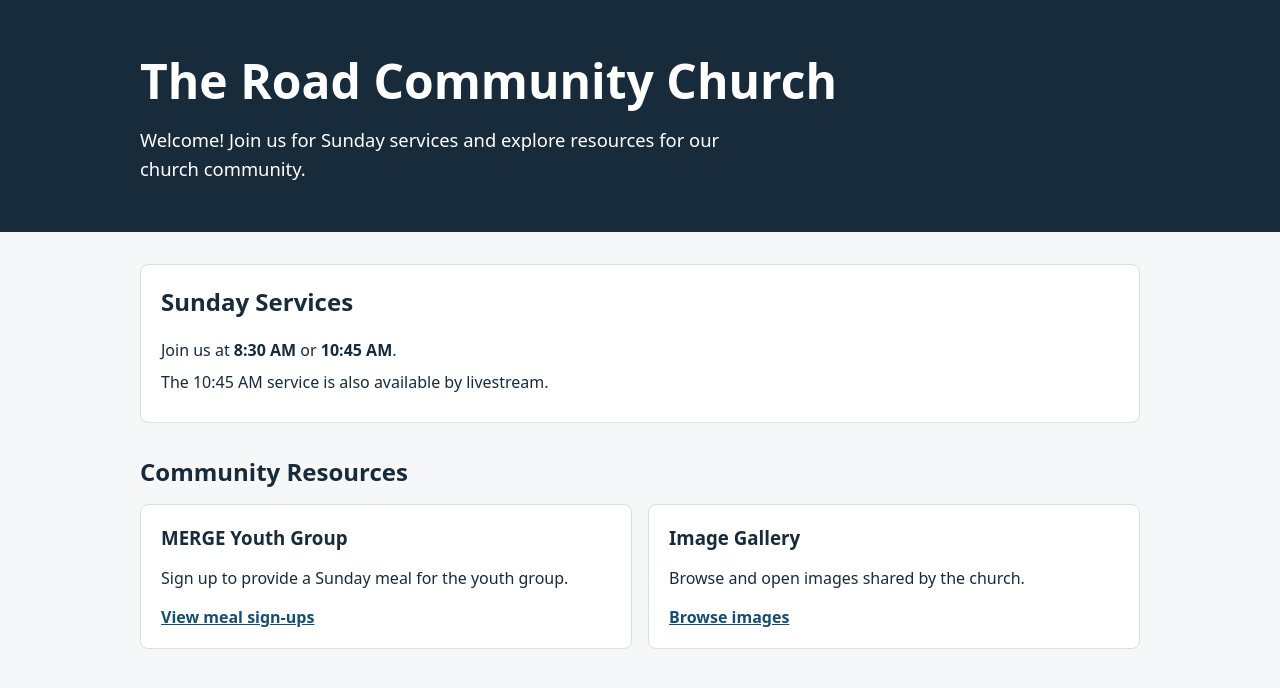
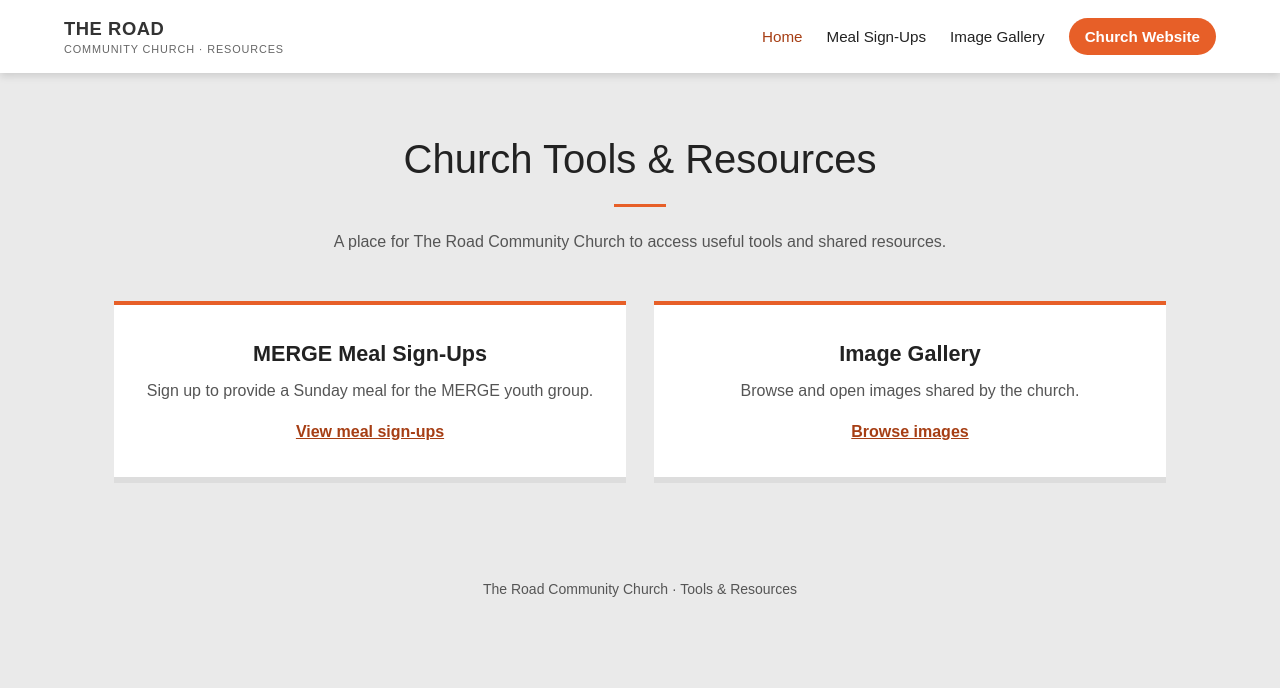
Before and after one commit to aspiece/The-Road-Community-Church, a plain HTML site: page index.html in a window 1280 px wide. Drawn offline with Linux system fonts and the light colour scheme.

Commit message:
Style resource site to match church branding
Co-authored-by: copilot-swe-agent[bot] <198982749+Copilot@users.noreply.github.com>

```diff
--- a/index.html
+++ b/index.html
@@ -3,67 +3,39 @@
 <head>
   <meta charset="utf-8">
   <meta name="viewport" content="width=device-width, initial-scale=1">
-  <title>The Road Community Church</title>
-  <style>
-    :root {
-      color-scheme: light;
-      font-family: system-ui, sans-serif;
-      color: #172b3a;
-      background: #f5f7f8;
-    }
-    body { margin: 0; }
-    header { background: #172b3a; color: #fff; padding: 3rem 1rem; }
-    .container { max-width: 1000px; margin: 0 auto; }
-    h1 { margin: 0 0 .75rem; font-size: clamp(2rem, 5vw, 3rem); }
-    header p { margin: 0; max-width: 40rem; font-size: 1.15rem; line-height: 1.6; }
-    main { padding: 2rem 1rem 3rem; }
-    h2 { margin-top: 0; }
-    .services, .resource {
-      background: #fff;
-      border: 1px solid #d8e0e4;
-      border-radius: .5rem;
-      padding: 1.25rem;
-    }
-    .services p { margin: .5rem 0; line-height: 1.5; }
-    .resources {
-      display: grid;
-      grid-template-columns: repeat(auto-fit, minmax(min(100%, 240px), 1fr));
-      gap: 1rem;
-    }
-    .resource h3 { margin: 0 0 .5rem; }
-    .resource p { line-height: 1.5; }
-    .resource a { color: #164e73; font-weight: 700; }
-    .section-title { margin: 2rem 0 1rem; }
-  </style>
+  <title>Tools &amp; Resources | The Road Community Church</title>
+  <link rel="stylesheet" href="site.css">
 </head>
 <body>
-  <header>
-    <div class="container">
-      <h1>The Road Community Church</h1>
-      <p>Welcome! Join us for Sunday services and explore resources for our church community.</p>
+  <header class="site-header">
+    <div class="site-header-inner">
+      <a class="site-brand" href="./">The Road <span>Community Church &middot; Resources</span></a>
+      <nav class="site-nav" aria-label="Main navigation">
+        <a href="./" aria-current="page">Home</a>
+        <a href="merge-meal-signups.html">Meal Sign-Ups</a>
+        <a href="Images/">Image Gallery</a>
+        <a class="church-link" href="https://www.theroadcommunitychurch.com/">Church Website</a>
+      </nav>
     </div>
   </header>
-  <main class="container">
-    <section class="services" aria-labelledby="services-title">
-      <h2 id="services-title">Sunday Services</h2>
-      <p>Join us at <strong>8:30 AM</strong> or <strong>10:45 AM</strong>.</p>
-      <p>The 10:45 AM service is also available by livestream.</p>
-    </section>
-    <section aria-labelledby="resources-title">
-      <h2 class="section-title" id="resources-title">Community Resources</h2>
-      <div class="resources">
-        <article class="resource">
-          <h3>MERGE Youth Group</h3>
-          <p>Sign up to provide a Sunday meal for the youth group.</p>
+  <main class="site-main">
+    <div class="page-intro">
+      <h1>Church Tools &amp; Resources</h1>
+      <p>A place for The Road Community Church to access useful tools and shared resources.</p>
+    </div>
+    <div class="resource-grid">
+      <article class="resource-card">
+        <h2>MERGE Meal Sign-Ups</h2>
+        <p>Sign up to provide a Sunday meal for the MERGE youth group.</p>
         <a href="merge-meal-signups.html">View meal sign-ups</a>
       </article>
-        <article class="resource">
-          <h3>Image Gallery</h3>
+      <article class="resource-card">
+        <h2>Image Gallery</h2>
         <p>Browse and open images shared by the church.</p>
         <a href="Images/">Browse images</a>
       </article>
     </div>
-    </section>
   </main>
+  <footer class="site-footer">The Road Community Church &middot; Tools &amp; Resources</footer>
 </body>
 </html>
--- /dev/null
+++ b/site.css
@@ -0,0 +1,96 @@
+:root {
+  color-scheme: light;
+  font-family: Arial, Helvetica, sans-serif;
+  color: #222;
+  background: #eaeaea;
+}
+
+* { box-sizing: border-box; }
+body { margin: 0; background: #eaeaea; }
+a { color: #a63e14; }
+a:focus-visible, button:focus-visible, input:focus-visible {
+  outline: 3px solid #9a380f;
+  outline-offset: 3px;
+}
+
+.site-header {
+  background: #fff;
+  box-shadow: 0 3px 8px #0002;
+}
+.site-header-inner {
+  max-width: 1200px;
+  margin: 0 auto;
+  padding: 18px 24px;
+  display: flex;
+  align-items: center;
+  justify-content: space-between;
+  gap: 20px;
+  flex-wrap: wrap;
+}
+.site-brand {
+  color: #333;
+  font-size: 1.15rem;
+  font-weight: 700;
+  letter-spacing: .03em;
+  text-decoration: none;
+  text-transform: uppercase;
+}
+.site-brand span {
+  display: block;
+  margin-top: 3px;
+  color: #666;
+  font-size: .68rem;
+  font-weight: 400;
+  letter-spacing: .08em;
+}
+.site-nav { display: flex; align-items: center; flex-wrap: wrap; gap: 12px 24px; }
+.site-nav a { color: #222; font-size: .95rem; text-decoration: none; }
+.site-nav a:hover, .site-nav a[aria-current="page"] { color: #a63e14; }
+.site-nav .church-link {
+  padding: 10px 16px;
+  border-radius: 30px;
+  background: #e75f28;
+  color: #fff;
+  font-weight: 700;
+}
+.site-nav .church-link:hover { background: #b94113; color: #fff; }
+
+.site-main { max-width: 1100px; margin: 0 auto; padding: 64px 24px 80px; }
+.page-intro { margin: 0 auto 46px; text-align: center; }
+.page-intro h1 { margin: 0; font-size: clamp(2rem, 4vw, 2.5rem); font-weight: 400; }
+.page-intro h1::after {
+  content: "";
+  display: block;
+  width: 52px;
+  height: 3px;
+  margin: 22px auto;
+  background: #e75f28;
+}
+.page-intro p { margin: 0 auto; max-width: 620px; color: #555; line-height: 1.6; }
+.resource-grid { display: grid; grid-template-columns: repeat(auto-fit, minmax(min(100%, 300px), 1fr)); gap: 28px; }
+.resource-card, .gallery-card {
+  background: #fff;
+  box-shadow: 0 6px 0 #ddd;
+}
+.resource-card {
+  display: flex;
+  flex-direction: column;
+  align-items: center;
+  padding: 36px 24px;
+  text-align: center;
+  border-top: 4px solid #e75f28;
+}
+.resource-card h2 { margin: 0 0 12px; font-size: 1.35rem; }
+.resource-card p { margin: 0 0 20px; color: #555; line-height: 1.5; }
+.resource-card a { margin-top: auto; font-weight: 700; }
+.gallery { display: grid; grid-template-columns: repeat(auto-fill, minmax(min(100%, 240px), 1fr)); gap: 28px; }
+.gallery-card a { color: #222; text-decoration: none; }
+.gallery-card img { display: block; width: 100%; aspect-ratio: 4 / 3; object-fit: contain; background: #f5f5f5; }
+.gallery-card span { display: block; padding: 18px; font-weight: 700; text-align: center; overflow-wrap: anywhere; }
+.site-footer { padding: 24px; text-align: center; color: #555; font-size: .875rem; }
+
+@media (max-width: 600px) {
+  .site-header-inner { padding: 16px; }
+  .site-nav { gap: 12px 18px; }
+  .site-main { padding: 45px 16px 60px; }
+}
```
Also changed, not shown: Images/index.html (+18 -38 lines), merge-meal-signups.html (+31 -32 lines). Lines whose indentation alone changed are shown as unchanged.
